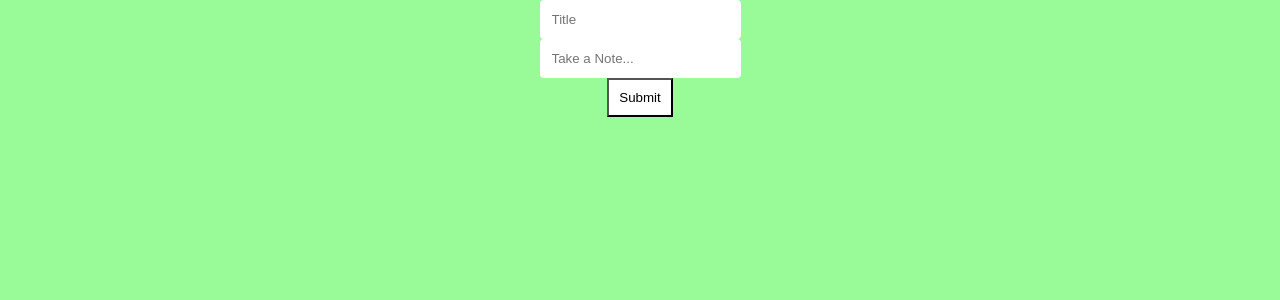
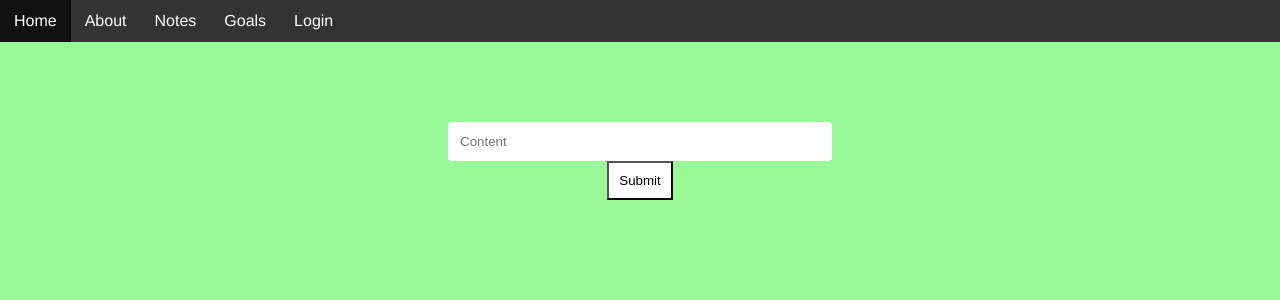
Before and after one commit to fluxroid/memento, a React (Create React App) app: page / in a window 1280 px wide. Shown: the top 300 px of the page. Built offline with nearby package versions, Linux system fonts and the light colour scheme.

Commit message:
refactoring and added a nav bar front end only

```diff
--- a/src/App.css
+++ b/src/App.css
@@ -48,6 +48,7 @@
 }
 
 .NoteForm {
+	margin: 80px;
 	display: flex;
 	justify-content: center;
 	align-items: center;
@@ -58,7 +59,7 @@
 	padding: 10px;
 	border-radius: 4px;
 	border: 2px solid white;
-
+	width: 360px;
 }
 
 .NoteForm > input[type=submit] {
@@ -77,3 +78,17 @@
 	float: right;
 	font-size: 10px;
 }
+
+.NavBar {
+	background-color: #333;
+}
+
+.NavBar li {
+	display: inline;
+	margin: 0;
+}
+
+.NavBar li a {
+	display: inline-block;
+	padding: 12px 14px;
+}
--- a/src/App.js
+++ b/src/App.js
@@ -1,6 +1,7 @@
 import React, { Component } from 'react';
 import Note from './Note.js';
 import NoteForm from './NoteForm.js';
+import NavBar from './NavBar.js'
 import './App.css';
 
 var idCache = localStorage.getItem('id');
@@ -82,9 +83,10 @@
     const deleted = this.state.deleted;
     return (
       <div className="App">
+        <NavBar />
         <NoteForm
           head={'Title'}
-          body={'Take a Note...'}
+          body={'Content'}
           onFormChange={this.handleFormChange}
           onFormSubmit={this.handleFormSubmit}
           input={input}
--- /dev/null
+++ b/src/NavBar.js
@@ -0,0 +1,17 @@
+import React from 'react';
+
+const NavBar = (loginStatus, signOut) => {
+	return (
+		<div>
+			<ul className="NavBar">
+				<li><a href="/">Home</a></li>
+				<li><a href="/about">About</a></li>
+				<li><a href="/notes">Notes</a></li>
+				<li><a href="/goals">Goals</a></li>
+				<li><a href="/login">Login</a></li>
+			</ul>
+		</div>
+		);
+}
+
+export default NavBar;
--- a/src/Timer.js
+++ b/src/Timer.js
@@ -38,7 +38,6 @@
 			this.timerOver();
 		}
 		else {
-			console.log('eys')
 			const updatedTime = this.state.time - diff;
 			this.setState({
 				time: new Date(updatedTime)
--- a/src/index.css
+++ b/src/index.css
@@ -12,3 +12,18 @@
 	width: 95%;
 	display: block;
 }
+
+ul {
+	list-style-type: none;
+	margin: 0;
+	padding: 0;
+}
+
+li a {
+	text-decoration: none;
+	color: white;
+}
+
+li a:hover {
+	background-color: #111;
+}
```
